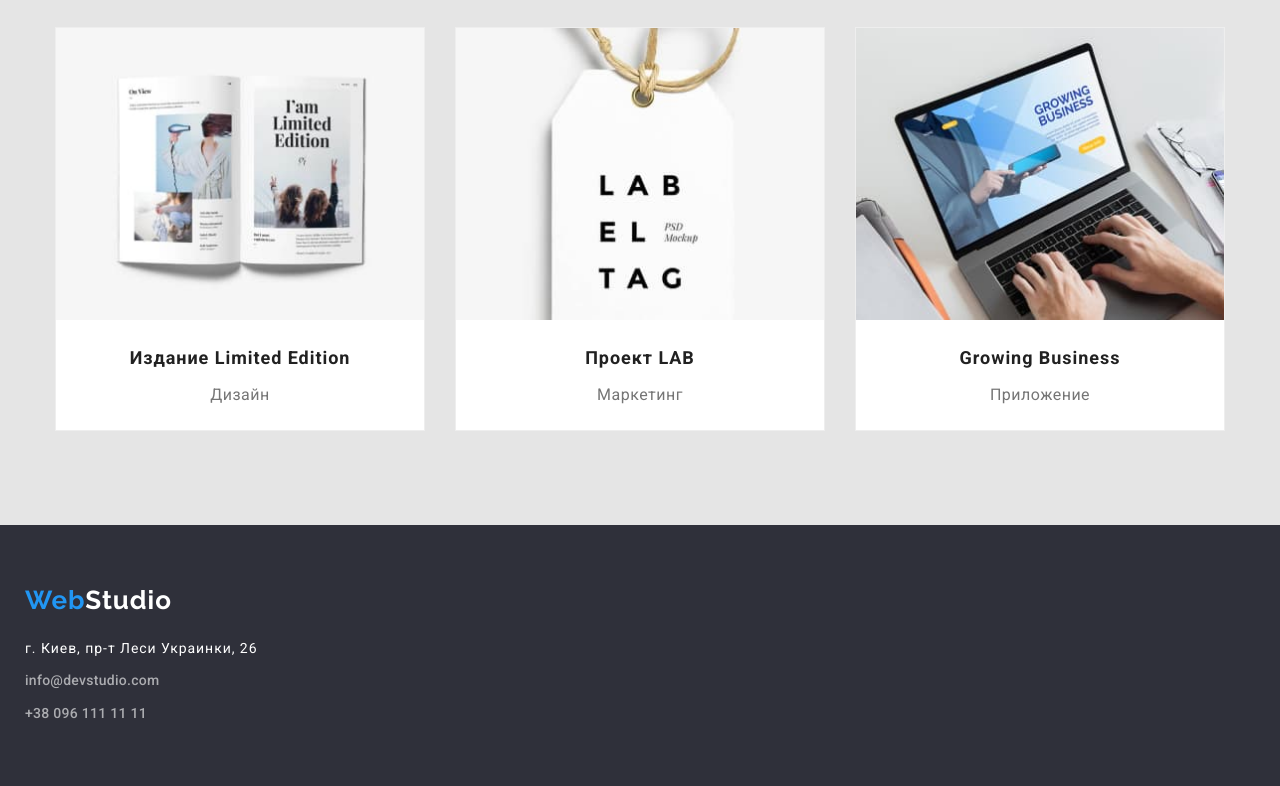
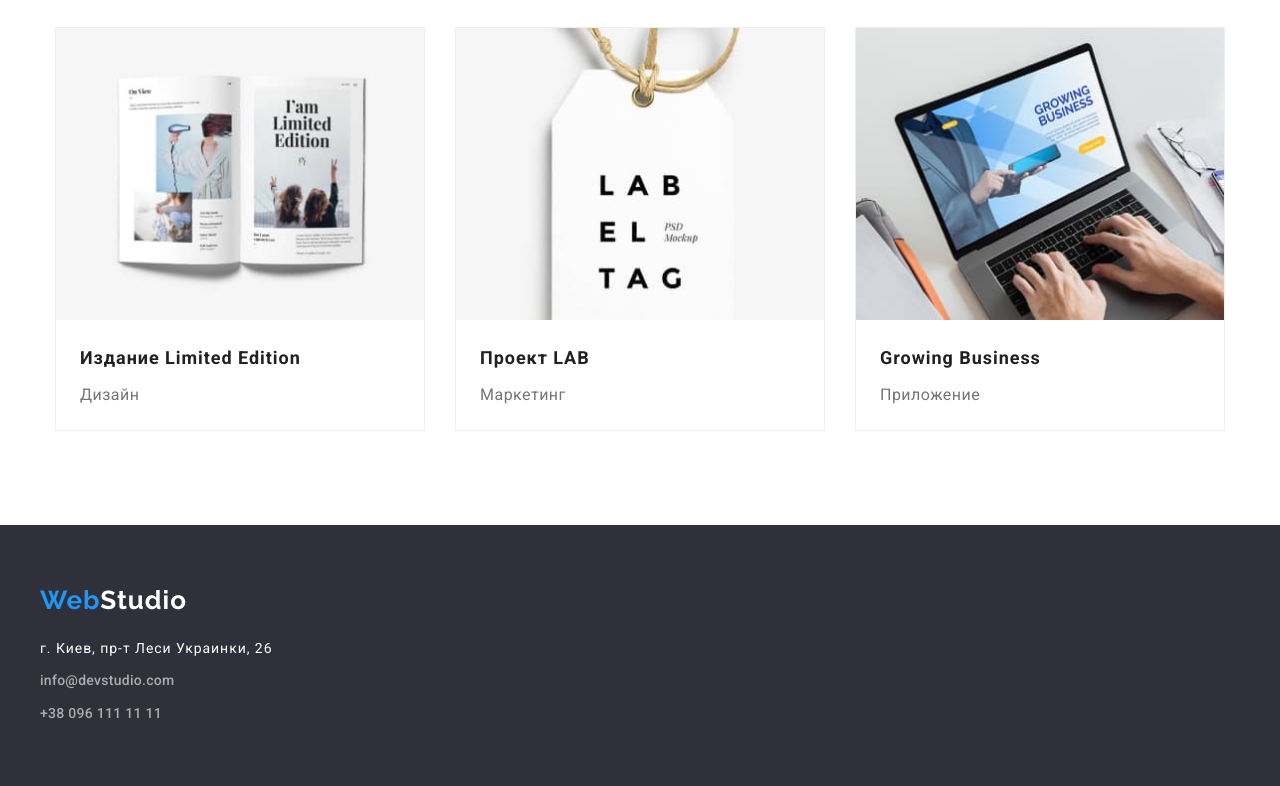
Before and after one commit to mikhailova11/goit-markup-hw-03, a plain HTML site: page portfolio.html in a window 1280 px wide. Shown: the part 1118-1904 px from the top of the page. Drawn offline with nearby package versions, Linux system fonts and the light colour scheme.

Commit message:
Делает стили блокам

```diff
--- a/css/styles.css
+++ b/css/styles.css
@@ -29,7 +29,7 @@ html{
 
 body {
     margin: 0;
-    background: var(--background);
+    background: var(--background-light);
     color: var(--primary-color);
     letter-spacing: 0.06em;
     font-family: Roboto, sans-serif;
@@ -75,7 +75,7 @@ ul{
 .page-hader .nav{
     display: flex;
     align-items: center;
-    width: 1230px;
+    width: 1200px;
     padding-left: 15px;
     padding-right: 15px;
     margin: 0 auto;
@@ -241,7 +241,6 @@ ul{
 
 
 /*Блок: - Чем мы занимаемся?*/
-
 .aside .item{
     display: flex;
     justify-content: center;
@@ -320,7 +319,7 @@ ul{
 
 /*Футер*/
 .footer-section{
-    width: 1230px;
+    width: 1200px;
     margin-left: 15px;
     margin-right: 15px;
     /*outline: 2px solid tomato;*/
@@ -346,6 +345,8 @@ ul{
     font-weight: 700;
     font-size: 18px;
     line-height: 2;
+    text-align: left;
+    margin-left: 24px;
 }
 
 .preview .part{
@@ -353,6 +354,9 @@ ul{
     line-height: 1.88;
     letter-spacing: 0.03em;
     color: var(--secondary-color);
+    text-align: left;
+    margin-left: 24px;
+
 }
 .preview .title-list{
     display: block;
@@ -388,12 +392,18 @@ ul{
 }
 
 /*Секция*/
+.features{
+    padding-top: 94px;
+}
 .section{
-    width: 1230px;
+    padding-top: 94px;
+    padding-bottom: 94px;
+}
+
+.conteiner{
+    width: 1200px;
     padding-left: 15px;
     padding-right: 15px;
-    padding-top: 94px;
-    padding-bottom: 94px;
     /*outline: 2px solid tomato;*/
     margin: 0 auto;
 }
--- a/portfolio.html
+++ b/portfolio.html
@@ -33,8 +33,8 @@
     </header>
     <!--Уникальное содержание сайта-->
     <main>
-    <section class="item centred">
-        <div class="section">
+    <section class="item centred section">
+        <div class="conteiner">
         <!--Портфолио-->
         <!--Фильтр-->
              <ul class="btns">
```
Also changed, not shown: index.html (+6 -6 lines).
